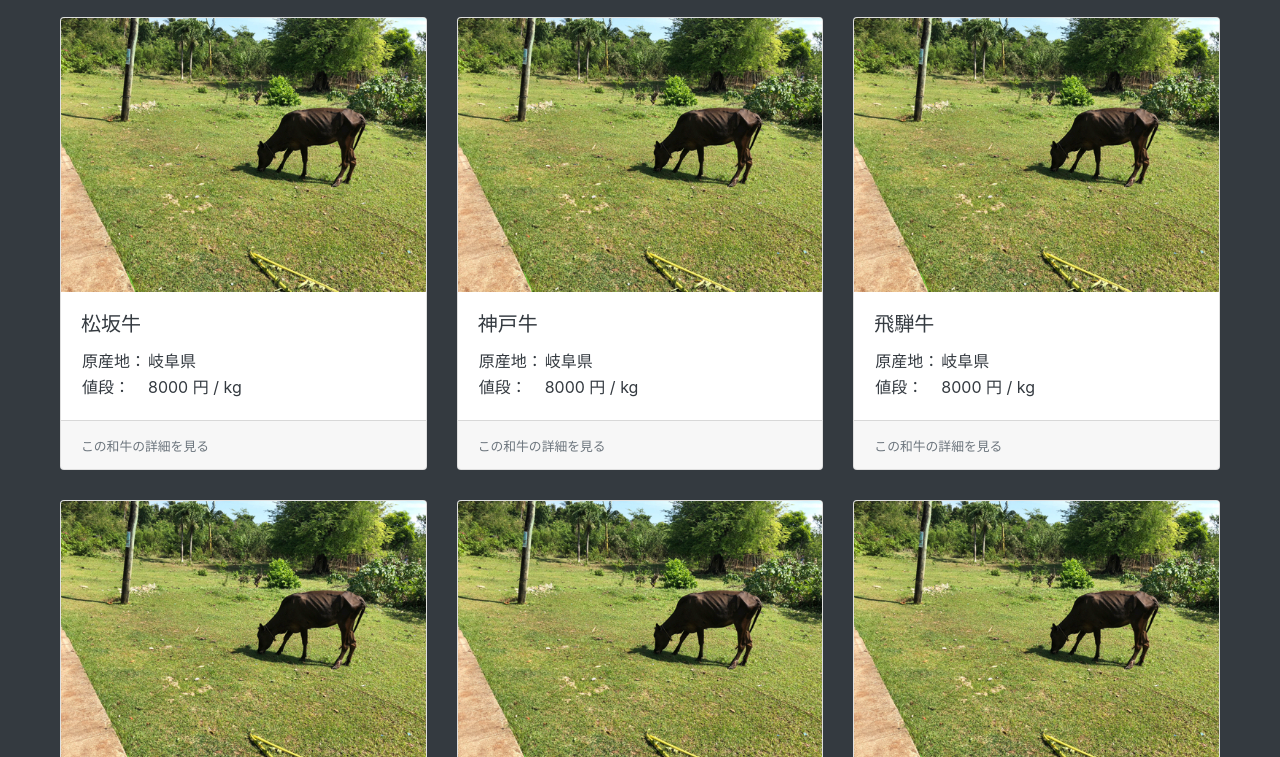
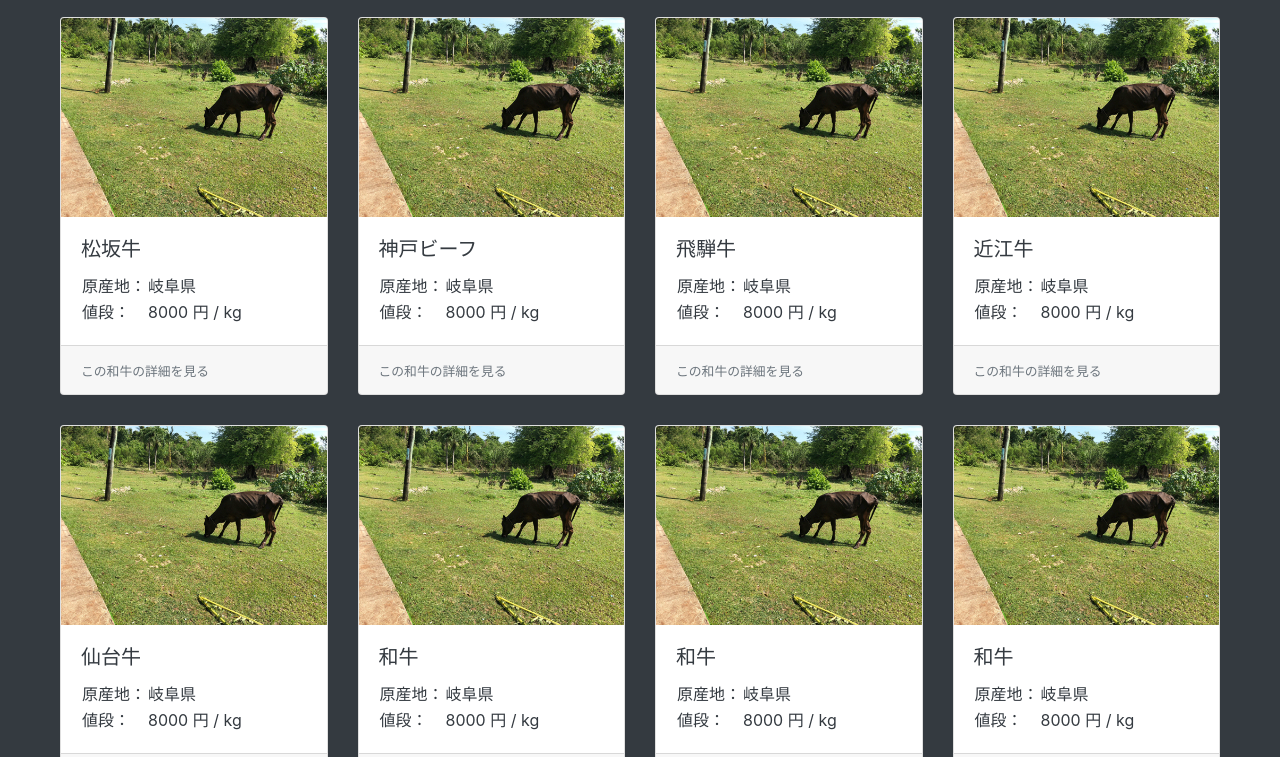
Before and after one commit to toriworx/wagyu_price, a plain HTML site: page index.html in a window 1280 px wide. Shown: the part 43-800 px from the top of the page. Drawn offline with Linux system fonts and the light colour scheme.

Commit message:
1行あたりのカード枚数を4枚に変更

```diff
--- a/index.html
+++ b/index.html
@@ -50,7 +50,7 @@
       <a href="#" class="card">
         <img class="card-img-top" src="img/ph_beaf.jpg">
         <div class="card-body">
-          <h5 class="card-title">神戸牛</h5>
+          <h5 class="card-title">神戸ビーフ</h5>
           <table>
             <tr>
               <td>原産地： </td>
@@ -85,8 +85,46 @@
           <small class="text-muted">この和牛の詳細を見る</small>
         </div>
       </a>
+      <a href="#" class="card">
+        <img class="card-img-top" src="img/ph_beaf.jpg">
+        <div class="card-body">
+          <h5 class="card-title">近江牛</h5>
+          <table>
+            <tr>
+              <td>原産地： </td>
+              <td>岐阜県</td>
+            </tr>
+            <tr>
+              <td>値段： </td>
+              <td>8000 円 / kg</td>
+            </tr>
+          </table>
+        </div>
+        <div class="card-footer">
+          <small class="text-muted">この和牛の詳細を見る</small>
+        </div>
+      </a>
     </div>
     <div class="card-deck row">
+      <a href="#" class="card">
+        <img class="card-img-top" src="img/ph_beaf.jpg">
+        <div class="card-body">
+          <h5 class="card-title">仙台牛</h5>
+          <table>
+            <tr>
+              <td>原産地： </td>
+              <td>岐阜県</td>
+            </tr>
+            <tr>
+              <td>値段： </td>
+              <td>8000 円 / kg</td>
+            </tr>
+          </table>
+        </div>
+        <div class="card-footer">
+          <small class="text-muted">この和牛の詳細を見る</small>
+        </div>
+      </a>
       <a href="#" class="card">
         <img class="card-img-top" src="img/ph_beaf.jpg">
         <div class="card-body">
```
